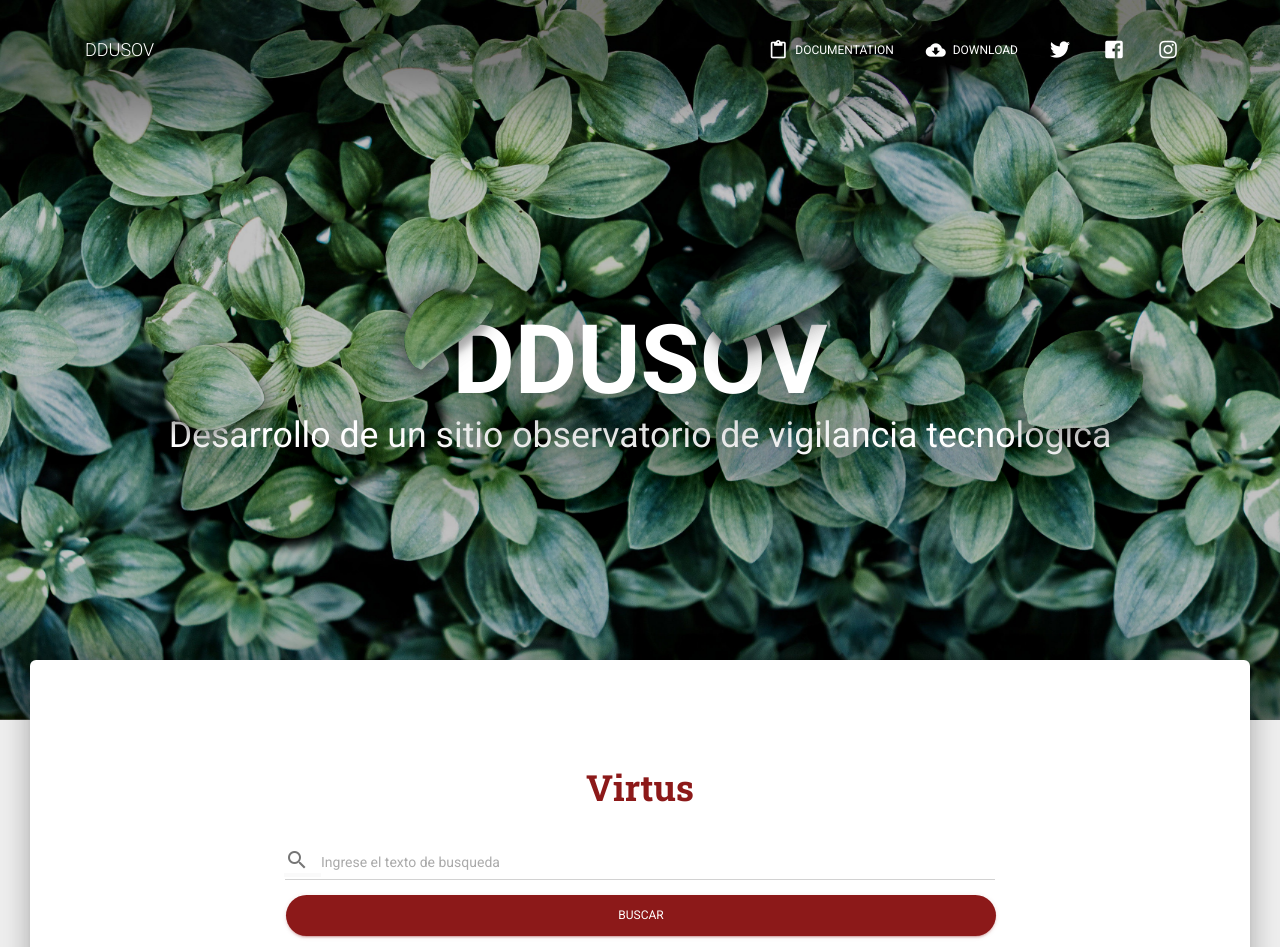
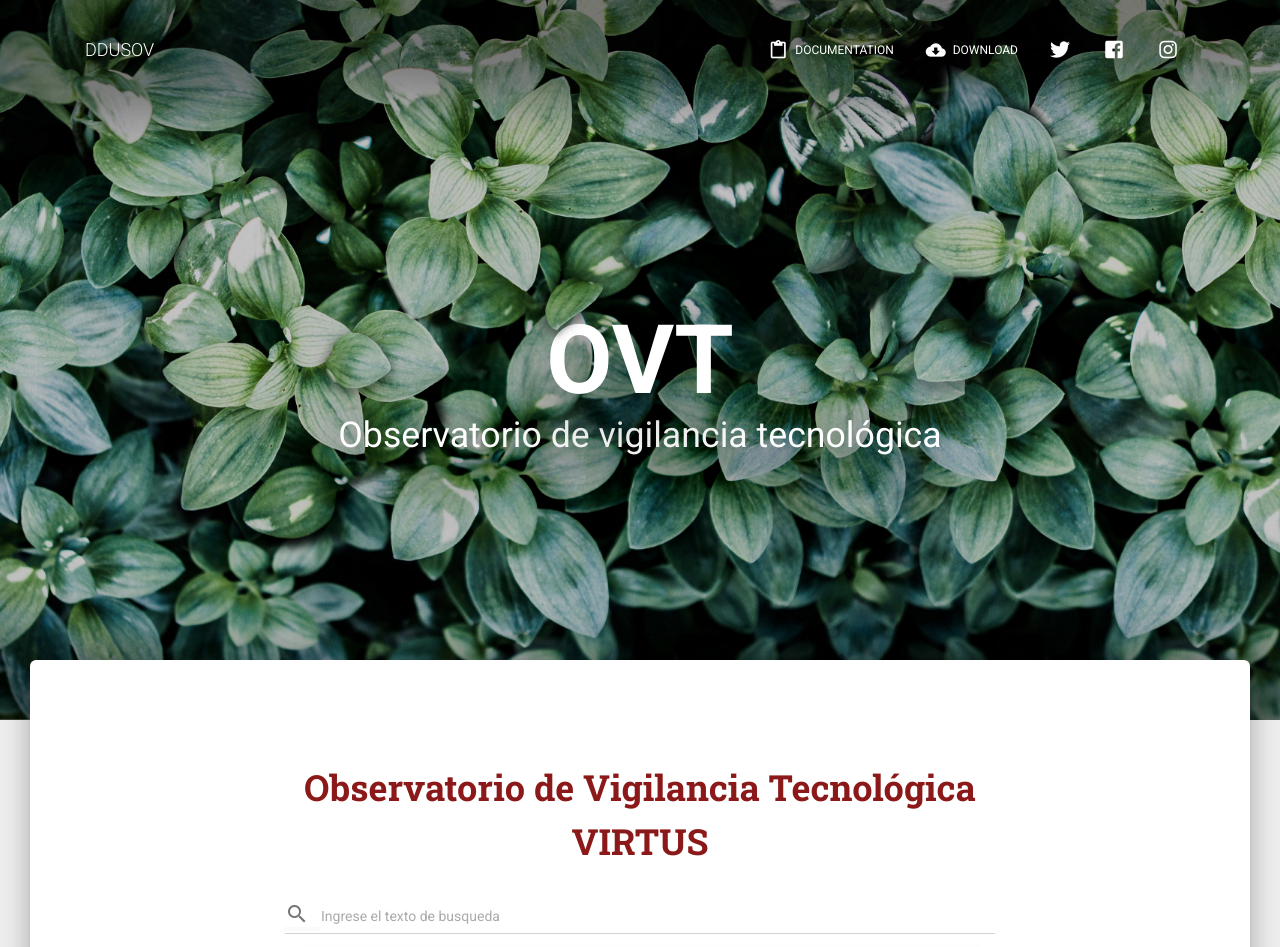
Before and after one commit to DrJfrost/DDUSOV, a Vue app: page / in a window 1280 px wide. Shown: the top 947 px of the page. Built offline with nearby package versions, Linux system fonts and the light colour scheme.

Commit message:
The project's title was changed from 'DDUSOV' to 'OVT' in order to have a better meaning.

```diff
--- a/package.json
+++ b/package.json
@@ -1,7 +1,7 @@
 {
-  "name": "ddusov",
+  "name": "OVT",
   "author": "Creative Tim https://www.creative-tim.com/",
-  "description": "Desarrollo de un sitio observatorio de vigilancia tecnológica",
+  "description": "Observatorio de vigilancia tecnológica - VIRTUS",
   "version": "1.2.2",
   "private": true,
   "scripts": {
@@ -17,7 +17,7 @@
     "core-js": "3.5.0",
     "nouislider": "14.1.0",
     "v-tooltip": "2.0.2",
-    "vue": "2.6.10",
+    "vue": "^2.6.10",
     "vue-axios": "^3.3.6",
     "vue-carousel": "0.18.0",
     "vue-clickaway": "2.2.2",
--- a/public/index.html
+++ b/public/index.html
@@ -23,7 +23,7 @@
     <meta http-equiv="X-UA-Compatible" content="IE=edge">
     <meta name="viewport" content="width=device-width,initial-scale=1.0">
     <link rel="icon" href="<%= BASE_URL %>favicon.png">
-    <title>Universidad Distrital DDUSOV</title>
+    <title>Universidad Distrital OVT</title>
 
     <!--  Fonts and icons     -->
     <link rel="stylesheet" type="text/css" href="https://fonts.googleapis.com/css?family=Roboto:300,400,500,700|Roboto+Slab:400,700|Material+Icons" />
@@ -32,7 +32,7 @@
   </head>
   <body>
     <noscript>
-      <strong>We're sorry but DDUSOV doesn't work properly without JavaScript enabled. Please enable it to continue.</strong>
+      <strong>We're sorry but OVT doesn't work properly without JavaScript enabled. Please enable it to continue.</strong>
     </noscript>
     <div id="app"></div>
     <!-- built files will be auto injected -->
--- a/src/views/Index.vue
+++ b/src/views/Index.vue
@@ -9,8 +9,8 @@
             <img :src="leaf2" alt="leaf2" class="leaf2" v-show="leafShow" />
             <img :src="leaf1" alt="leaf1" class="leaf1" v-show="leafShow" />
             <div class="brand">
-              <h1>DDUSOV</h1>
-              <h3>Desarrollo de un sitio observatorio de vigilancia tecnológica</h3>
+              <h1>OVT</h1>
+              <h3>Observatorio de vigilancia tecnológica</h3>
             </div>
           </div>
         </div>
@@ -20,7 +20,7 @@
       <div class="section section-basic">
         <div class="container">
           <div class="md-layout-item md-size-66 md-small-size-100 mx-auto">
-            <h2 class="text-center text-primary title">Virtus</h2>
+            <h2 class="text-center text-primary title">Observatorio de Vigilancia Tecnológica  VIRTUS</h2>
             <md-field>
               <md-icon>search</md-icon>
               <label>Ingrese el texto de busqueda</label>
```
Also changed, not shown: 2 other files (tests, documents, lock files or other folders).
